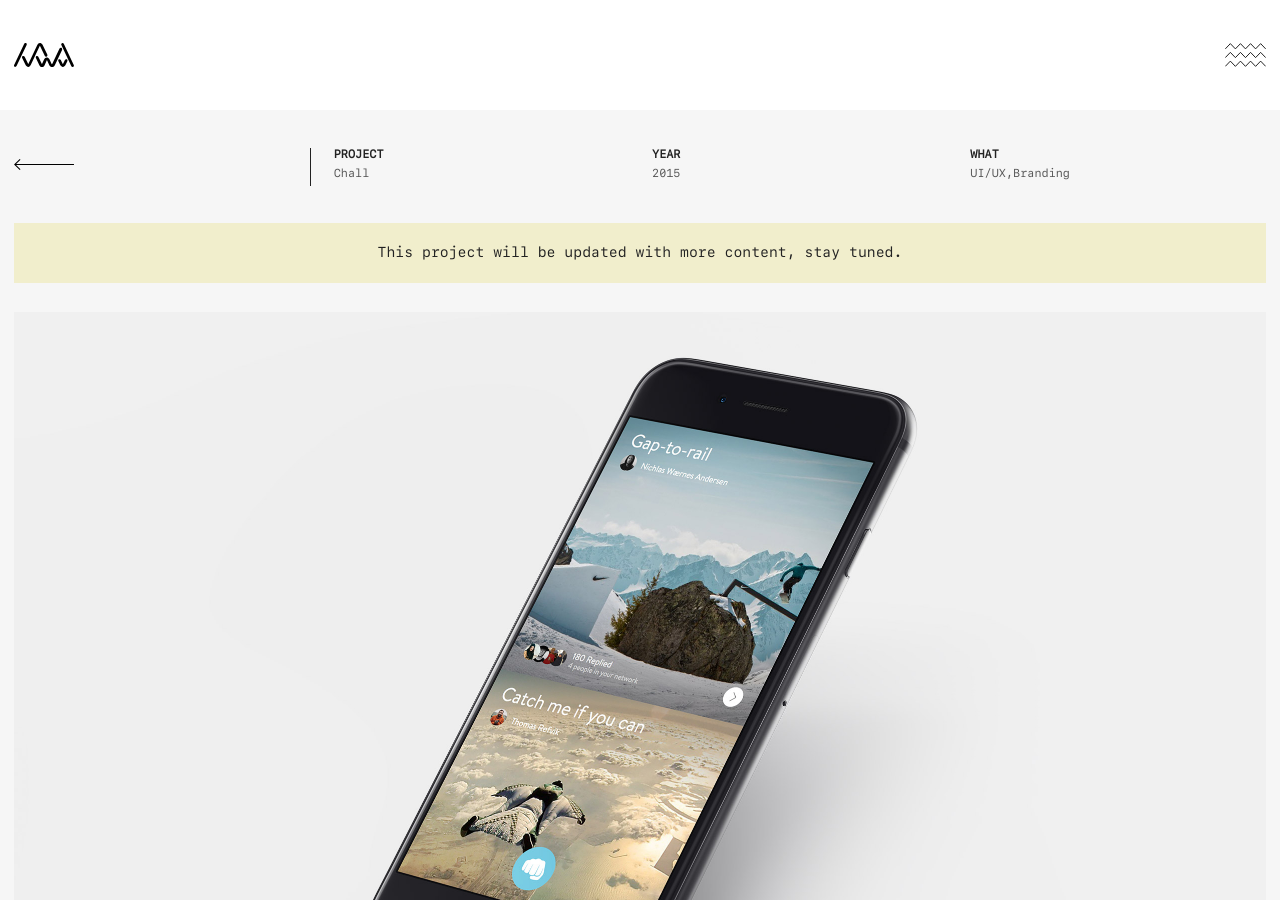
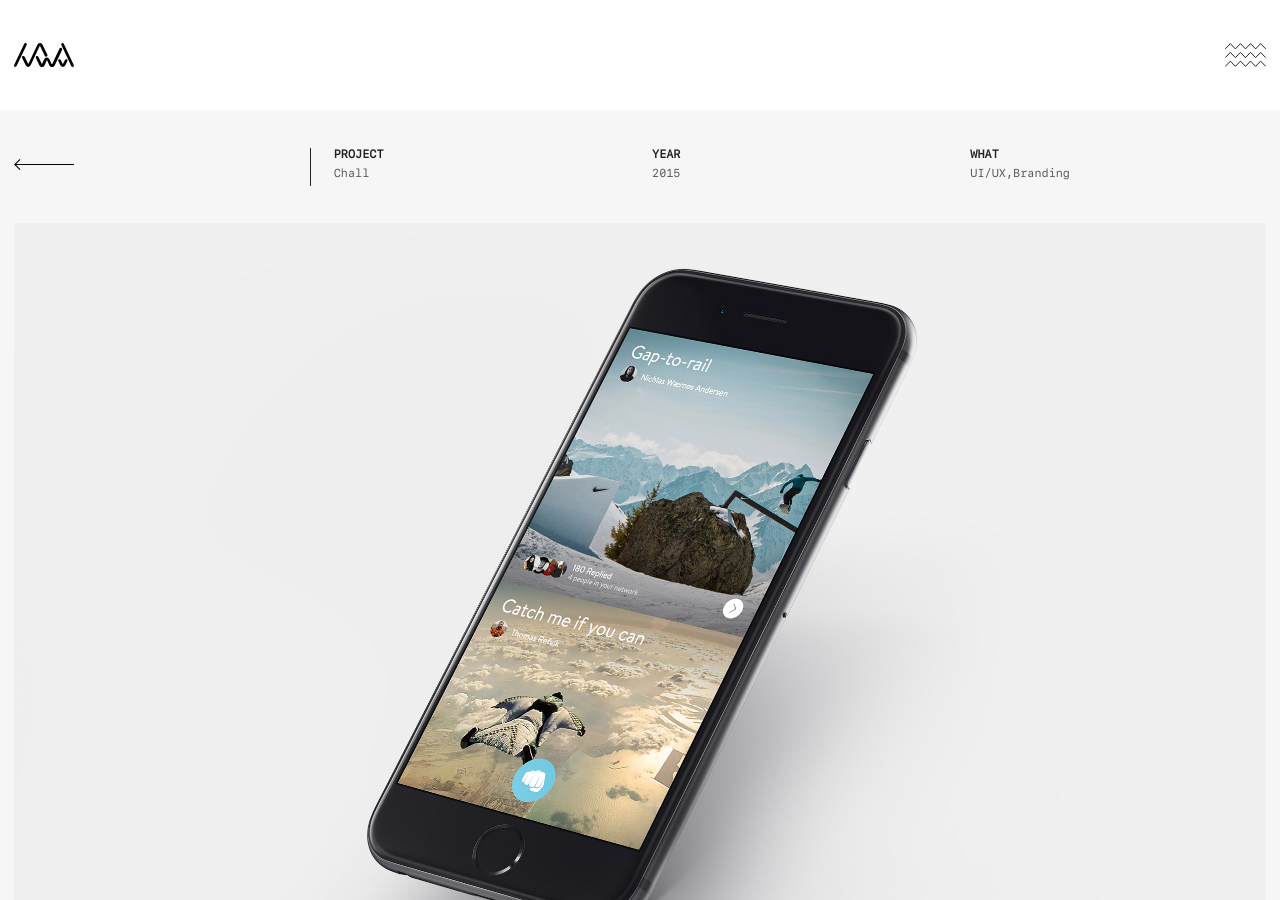
Before and after one commit to itsnwa/portfolio, a Jekyll site: the page built from _projects/chall.md, in a window 1280 px wide and 900 px high. Built offline with Jekyll 4.4.1, drawn with Linux system fonts in a browser that asks for light colours; nearby versions of some CDN libraries; a script that is not in the unit is left out; comment, search, counter and statistics services are not loaded.

Commit message:
Removed notibar.

```diff
--- a/_projects/chall.md
+++ b/_projects/chall.md
@@ -5,9 +5,6 @@ year: 2015
 thumbnail: chall-thumb.jpg
 thumb-text-color: "#222222"
 ---
-<div class="notibar">
-  <p>This project will be updated with more content, stay tuned.</p>
-</div>
 
 ![Chall Feed]({{ site.baseurl }}/assets/images/chall-1.jpg)
 
```
